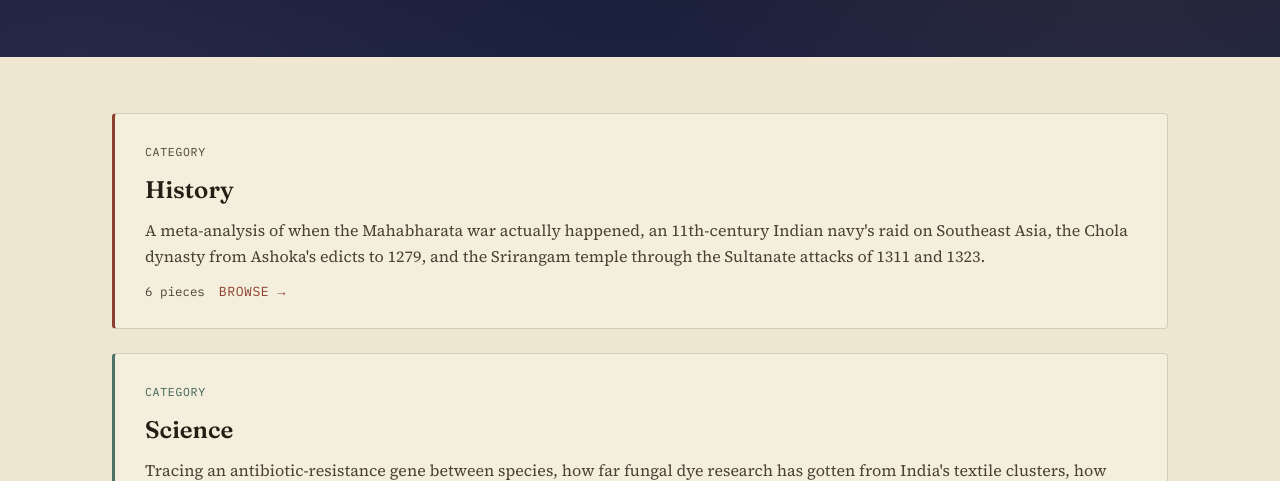
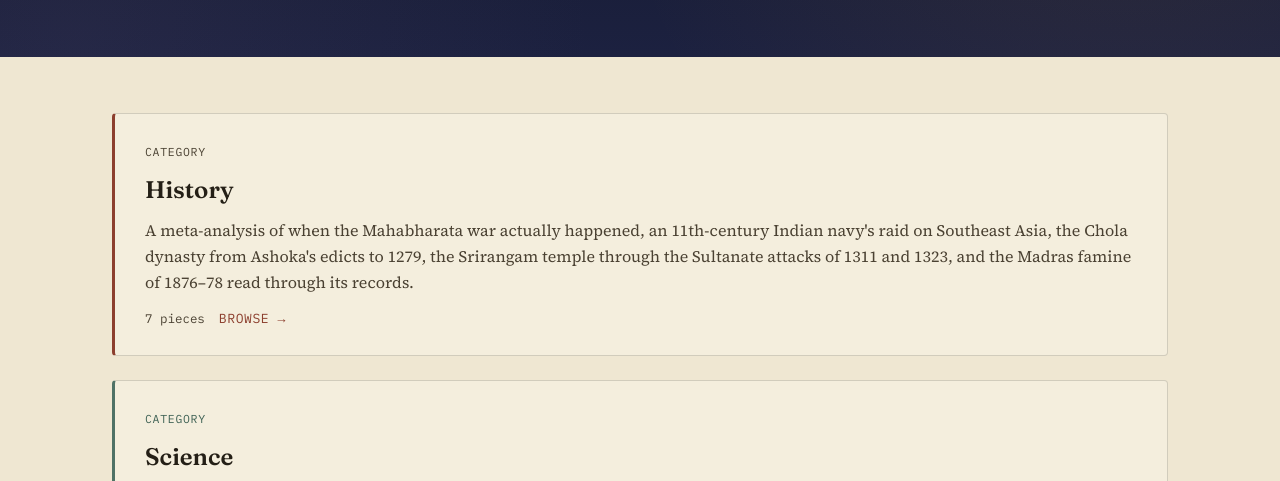
Before and after one commit to Ramanand348/Ramblings-of-Ram, a plain HTML site: page research/index.html in a window 1280 px wide. Shown: the part 294-775 px from the top of the page. Drawn offline with Linux system fonts and the light colour scheme.

Commit message:
Update History card and piece count on Research index

```diff
--- a/research/index.html
+++ b/research/index.html
@@ -75,9 +75,9 @@
     <a class="article-card cat-history" href="history/index.html">
       <p class="article-kicker">Category</p>
       <h3>History</h3>
-      <p>A meta-analysis of when the Mahabharata war actually happened, an 11th-century Indian navy's raid on Southeast Asia, the Chola dynasty from Ashoka's edicts to 1279, and the Srirangam temple through the Sultanate attacks of 1311 and 1323.</p>
+      <p>A meta-analysis of when the Mahabharata war actually happened, an 11th-century Indian navy's raid on Southeast Asia, the Chola dynasty from Ashoka's edicts to 1279, the Srirangam temple through the Sultanate attacks of 1311 and 1323, and the Madras famine of 1876–78 read through its records.</p>
       <div class="article-meta">
-        <span>6 pieces</span>
+        <span>7 pieces</span>
         <span class="read-link">Browse →</span>
       </div>
     </a>
```
